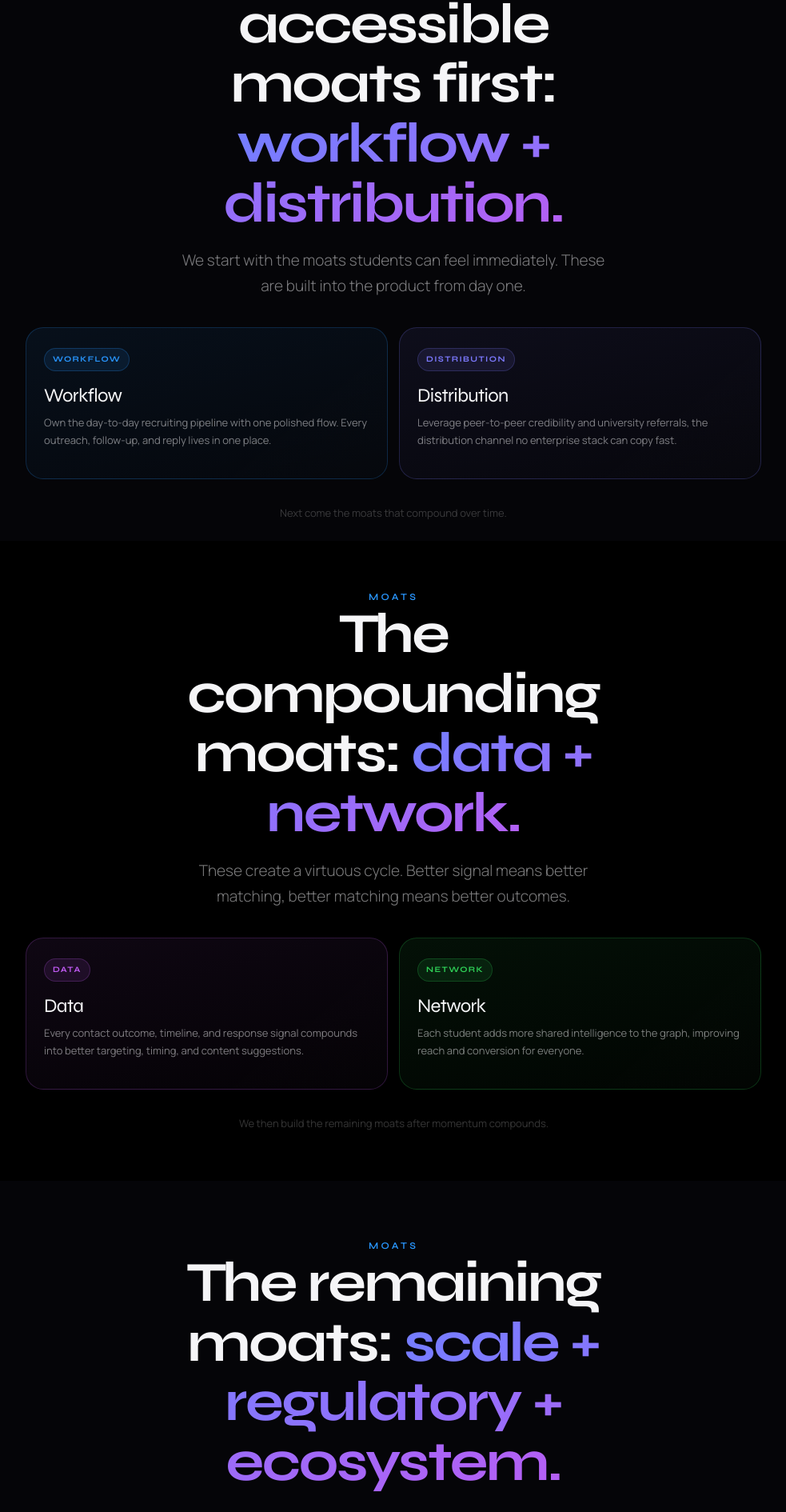
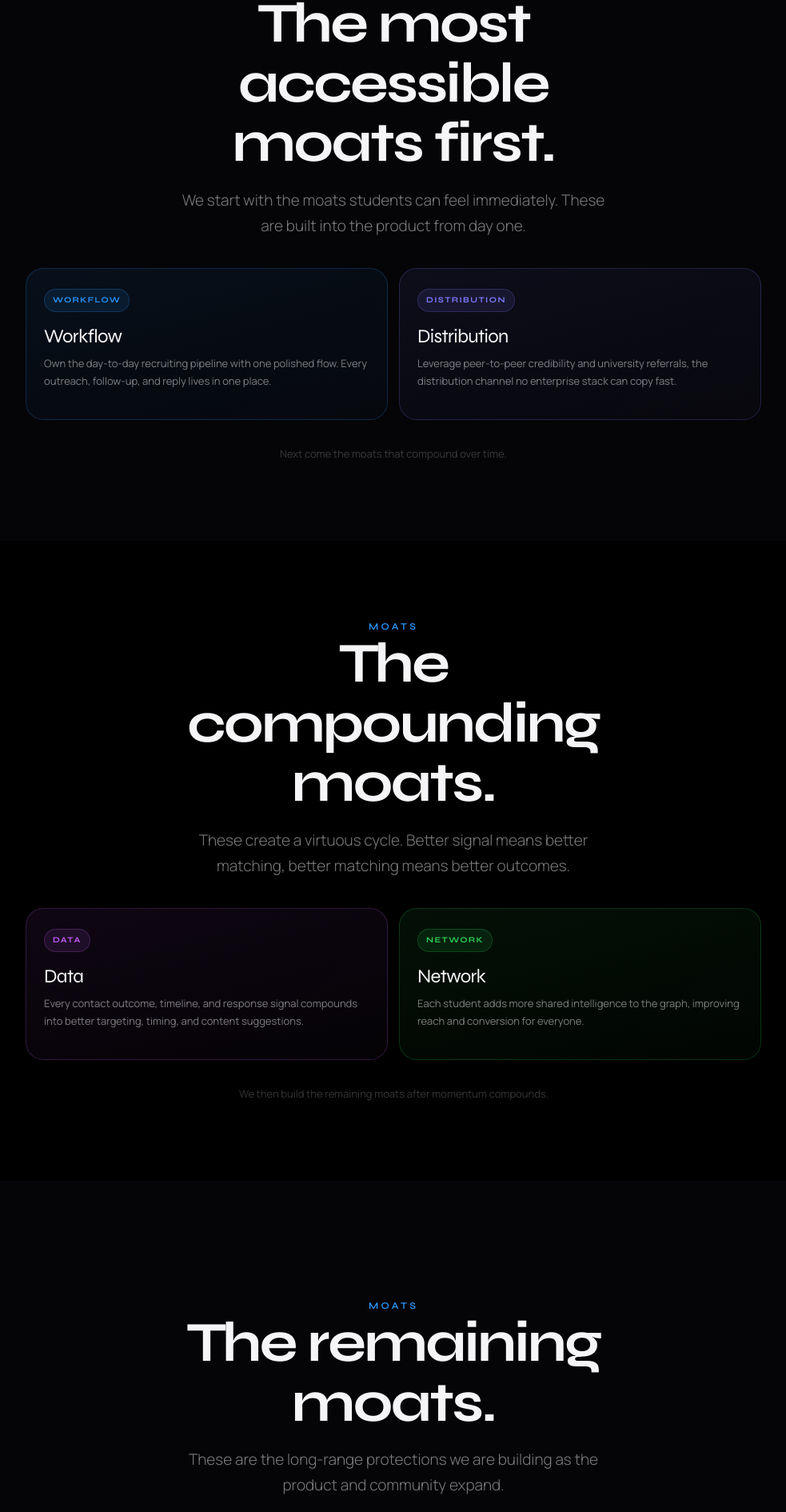
Before and after one commit to PragalvhaSharma/LITFInal, a Next.js app: page / in a window 1280 px wide. Shown: the part 1724-3614 px from the top of the page at 80% size, without its empty margins (148-1131 px from the left). Built offline with nearby package versions, Linux system fonts and the light colour scheme.

Commit message:
Refine content and structure in app page. Updated feature descriptions for clarity and improved readability, adjusted headings for consistency, and enhanced overall presentation flow.

```diff
--- a/app/page.tsx
+++ b/app/page.tsx
@@ -58,7 +58,7 @@ const MOAT_FUTURE = [
 const FEATS = [
   {
     title: "Recruiting Workflow",
-    desc: "Manage the entire process — discovery to offer — in one place. No more juggling spreadsheets, DMs, and calendar reminders.",
+    desc: "Manage the entire process from discovery to offer in one place. No more juggling spreadsheets, DMs, and calendar reminders.",
   },
   {
     title: "Student Distribution",
@@ -75,10 +75,10 @@ const FEATS = [
 ] as const;
 
 const INSIGHTS = [
-  { ey: "Timing", stat: "+18%", lab: "Tues 9–11 AM cold emails get 18% higher reply rates." },
-  { ey: "Length", stat: "2.4×", lab: "Short personalized emails outperform long generic ones." },
-  { ey: "Alumni", stat: "School match", lab: "Alumni respond more to phrasing that signals shared context." },
-  { ey: "Funnel", stat: "Best path", lab: '"2 chats → office visit" — we surface highest-ROI paths.' },
+  { ey: "Timing", stat: "+18%", lab: "Tues 9-11 AM cold emails get +18% higher reply rates." },
+  { ey: "Length", stat: "2.4×", lab: "Short personalized emails get 2.4x better replies than long generic ones." },
+  { ey: "Alumni", stat: "+22%", lab: "Alumni from matching schools respond 22% more to context-rich phrasing." },
+  { ey: "Funnel", stat: "2 chats", lab: "The highest-ROI path is usually 2 chats before an office visit." },
 ] as const;
 
 const NET = [
@@ -343,9 +343,7 @@ export default function Home() {
         <div className="slide-inner">
           <p className="t-label r d0">Moats</p>
           <h2 className="t-xl r d1" style={{ maxWidth: 640, marginBottom: 18 }}>
-            The most accessible moats first:
-            <br />
-            <span className="grad">workflow + distribution.</span>
+            The most accessible moats first.
           </h2>
           <p className="t-body r d2" style={{ maxWidth: 560, marginBottom: 36 }}>
             We start with the moats students can feel immediately. These are built into the product from day one.
@@ -372,8 +370,7 @@ export default function Home() {
         <div className="slide-inner">
           <p className="t-label r d0">Moats</p>
           <h2 className="t-xl r d1" style={{ maxWidth: 640, marginBottom: 18 }}>
-            The compounding moats:
-            <span className="grad"> data + network.</span>
+            The compounding moats.
           </h2>
           <p className="t-body r d2" style={{ maxWidth: 560, marginBottom: 36 }}>
             These create a virtuous cycle. Better signal means better matching, better matching means better outcomes.
@@ -400,8 +397,7 @@ export default function Home() {
         <div className="slide-inner">
           <p className="t-label r d0">Moats</p>
           <h2 className="t-xl r d1" style={{ maxWidth: 640, marginBottom: 18 }}>
-            The remaining moats:
-            <span className="grad"> scale + regulatory + ecosystem.</span>
+            The remaining moats.
           </h2>
           <p className="t-body r d2" style={{ maxWidth: 560, marginBottom: 36 }}>
             These are the long-range protections we are building as the product and community expand.
@@ -425,8 +421,7 @@ export default function Home() {
         <div className="slide-inner">
           <p className="t-label r d0">The Solution</p>
           <h2 className="t-xl r d1" style={{ maxWidth: 600, marginBottom: 40 }}>
-            We built the <span className="grad">workflow</span> —
-            <br />and the advantage inside it.
+            We built the <span className="grad">workflow</span> and the advantage is inside it.
           </h2>
           <div className="feat">
             {FEATS.map((f, i) => (
@@ -454,7 +449,7 @@ export default function Home() {
               One place for your <span className="grad">entire pipeline.</span>
             </h2>
             <p className="t-body r d2" style={{ marginBottom: 24 }}>
-              Track contacts, manage outreach, and see what&apos;s working — all from your phone.
+              Track contacts, manage outreach, and see what&apos;s working from your phone.
             </p>
             <p className="t-sm r d3">
               Pipeline&ensp;·&ensp;Contacts&ensp;·&ensp;Messages&ensp;·&ensp;Intelligence
```
